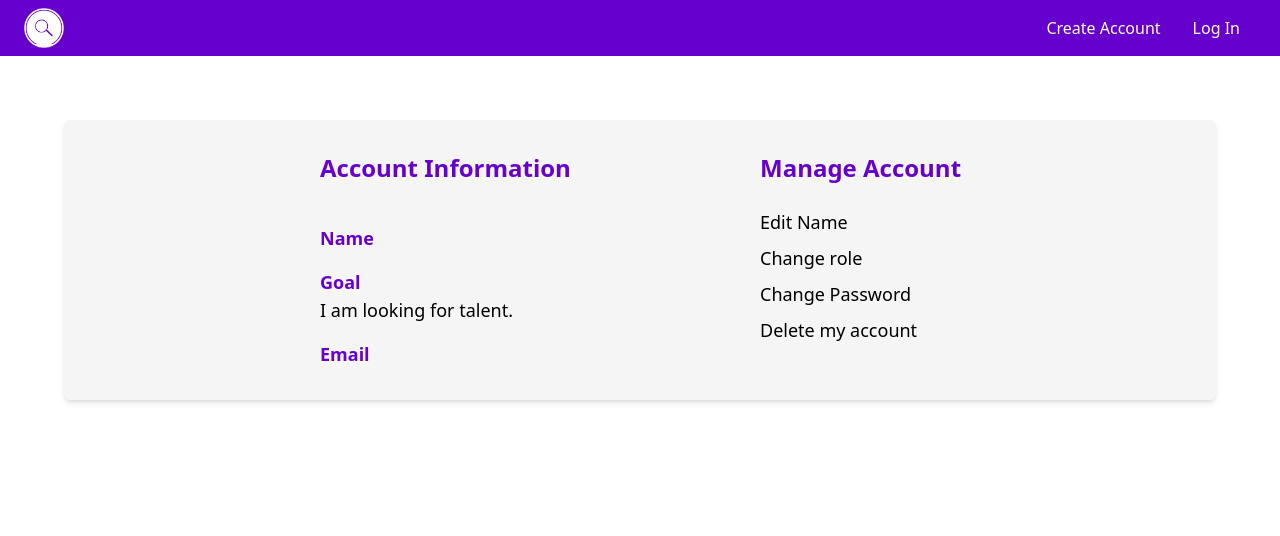
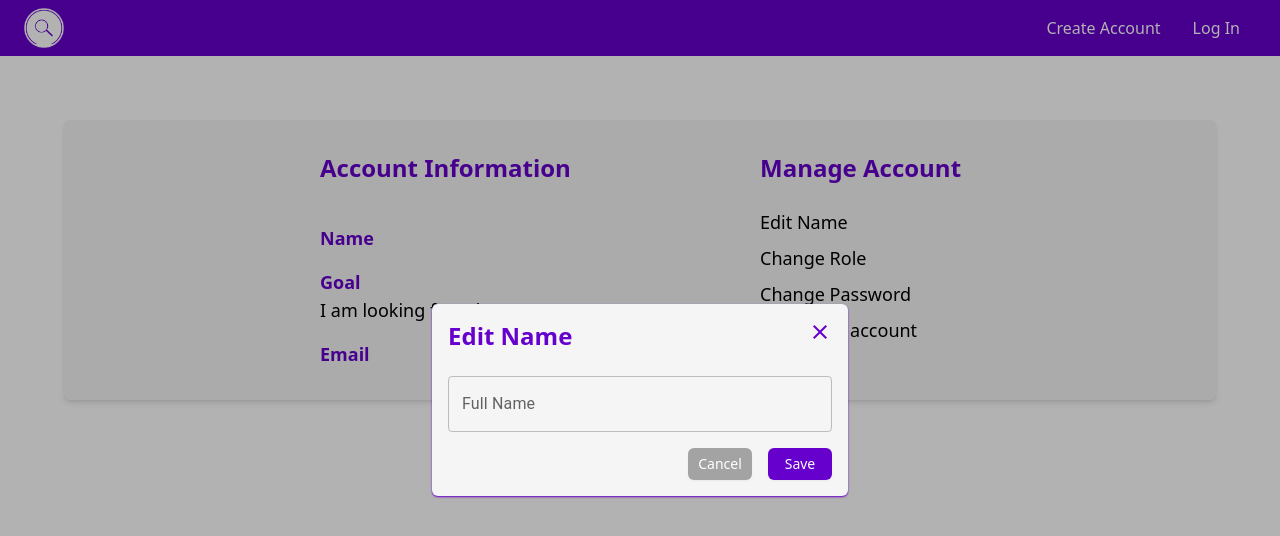
Before and after one commit to AndressaSRodrigues/CODSOFT, a React (Vite) app in the folder job_board/frontend/: page /profile/1 in a window 1280 px wide. Both pictures are taken after a click on the element "Edit Name". Shown: the top 536 px of the page. Built offline with nearby package versions, Linux system fonts and the light colour scheme.

Commit message:
Added reusable modal and EditNameModal

```diff
--- a/job_board/frontend/src/components/Profile/DeleteUserModal.tsx
+++ b/job_board/frontend/src/components/Profile/DeleteUserModal.tsx
@@ -1,13 +1,9 @@
 import { Link } from 'react-router-dom';
 import { useState } from 'react';
 import { useAuth } from '../../context/AuthContext';
+import { ModalProps } from '../../interfaces/ModalProps';
 import { deleteUserByEmail } from '../../services/users';
-import CloseIcon from '@mui/icons-material/Close';
-
-interface ModalProps {
-    open: boolean;
-    onClose: () => void;
-}
+import Modal from '../Shared/Modal';
 
 function DeleteUserModal({ open, onClose }: ModalProps) {
     const { token, userEmail } = useAuth();
@@ -26,44 +22,13 @@ function DeleteUserModal({ open, onClose }: ModalProps) {
         }
     };
 
-    const modalStyle = `
-        w-fit
-        h-fit
-        absolute
-        top-1/2
-        left-1/2
-        transform -translate-x-1/2 -translate-y-1/2
-        w-400
-        bg-neutral-100
-        border-black
-        shadow-sm
-        shadow-primary
-        rounded-md
-        p-4
-        backdrop-filter backdrop-blur-sm
-        pointer-events-auto
-    `;
-
-    const backdropStyle = `
-        fixed
-        inset-0
-        bg-black
-        opacity-30
-        pointer-events-none
-    `;
-
     return (
         <div>
             {open && (
                 <>
-                    <div className={backdropStyle}></div>
-                    <div className={modalStyle}>
+                    <Modal title='Delete Account' open={open} onClose={onClose}>
                     {!successMessage && (
                         <>
-                                <div className="flex flex-row justify-between">
-                                    <h1 className="text-primary text-2xl font-bold mb-6">Delete Account</h1>
-                                    <CloseIcon className="text-primary cursor-pointer" onClick={onClose} />
-                                </div>
                             <div className='flex flex-col justify-start'>
                                 <span className="text-lg mb-4">Are you sure you want to delete your account?</span>
                                 <span className="text-sm mb-4">This action is permanent and all your applications will be lost.</span>
@@ -89,7 +54,7 @@ function DeleteUserModal({ open, onClose }: ModalProps) {
                             <button className='w-16 h-8 p-1 bg-primary rounded-md shadow-sm text-sm text-white'><Link to={'/'}>Close</Link></button>
                         </div>
                     )}
-                    </div>
+                    </Modal>
                 </>
             )}
         </div>
--- /dev/null
+++ b/job_board/frontend/src/components/Profile/EditNameModal.tsx
@@ -0,0 +1,85 @@
+import { useState } from "react";
+import { useForm, Controller } from 'react-hook-form';
+import { FormControl, Stack, TextField } from "@mui/material";
+import Modal from "../Shared/Modal";
+import { ModalProps } from "../../interfaces/ModalProps";
+import { updateUserInfo } from "../../services/users";
+import { useAuth } from "../../context/AuthContext";
+
+type FormData = {
+    name: string;
+};
+
+function EditNameModal({ open, onClose }: ModalProps) {
+    const { token, userEmail } = useAuth();
+    const [successMessage, setSuccessMessage] = useState<boolean>(false);
+
+    const { handleSubmit, control } = useForm<FormData>({
+        defaultValues: {
+            name: '',
+        },
+    });
+
+    const onSubmit = async (data: FormData) => {
+        try {
+            const response = await updateUserInfo(token, userEmail, data)
+            console.log(response)
+            setSuccessMessage(true);
+        } catch (error) {
+            console.log(error);
+        }
+    };
+
+    return (
+        <div>
+            {open && (
+                <>
+                    <Modal title='Edit Name' open={open} onClose={onClose}>
+                        {!successMessage && (
+                            <>
+                                <div className='flex flex-col justify-start'>
+                                    <form onSubmit={handleSubmit(onSubmit)}>
+                                        <FormControl>
+                                            <Stack spacing={2} className='w-72 lg:w-96'>
+                                                <Controller
+                                                    name="name"
+                                                    control={control}
+                                                    render={({ field }) => (
+                                                        <TextField
+                                                            label="Full Name"
+                                                            type="text"
+                                                            {...field}
+                                                        />
+                                                    )}
+                                                />
+                                            </Stack>
+                                        </FormControl>
+                                        <div className='flex flex-row items-end justify-end gap-4 mt-4'>
+                                            <button
+                                                onClick={onClose}
+                                                className='w-16 h-8 p-1 bg-neutral-400 rounded-md shadow-sm text-sm text-white'>
+                                                Cancel
+                                            </button>
+                                            <button
+                                                type="submit"
+                                                className='w-16 h-8 p-1 bg-primary rounded-md shadow-sm text-sm text-white'>
+                                                Save
+                                            </button>
+                                        </div>
+                                    </form>
+                                </div>
+                            </>
+                        )}
+                        {successMessage && (
+                            <div className='flex flex-col items-center justify-center gap-4 p-4'>
+                                <span className='text-lg'>Your name has been edited.</span>
+                            </div>
+                        )}
+                    </Modal>
+                </>
+            )}
+        </div>
+    );
+}
+
+export default EditNameModal
--- a/job_board/frontend/src/components/Profile/ManageUserInformation.tsx
+++ b/job_board/frontend/src/components/Profile/ManageUserInformation.tsx
@@ -1,12 +1,43 @@
-import { useState } from "react";
+import { useReducer } from "react";
 import DeleteUserModal from "./DeleteUserModal";
+import EditNameModal from "./EditNameModal";
+
+const OPEN_MODAL = "OPEN_MODAL";
+const CLOSE_MODAL = "CLOSE_MODAL";
+
+type ModalAction = {
+  type: typeof OPEN_MODAL | typeof CLOSE_MODAL;
+  modalName: string;
+};
+
+const modalReducer = (state: Record<string, boolean>, action: ModalAction): Record<string, boolean> => {
+  switch (action.type) {
+    case OPEN_MODAL:
+      return { ...state, [action.modalName]: true };
+    case CLOSE_MODAL:
+      return { ...state, [action.modalName]: false };
+    default:
+      return state;
+  }
+};
 
 function ManageUserInformation() {
-    const [isDeleteModalOpen, setIsDeleteModalOpen] = useState<boolean>(false);
+  const initialModalState = {
+    isDeleteModalOpen: false,
+    isEditNameModalOpen: false,
+    isChangeRoleModalOpen: false,
+    isChangePasswordModalOpen: false,
+  };
 
-    const handleOpenDeleteModal = () => setIsDeleteModalOpen(true);
+  const [modalState, dispatchModal] = useReducer(modalReducer, initialModalState);
 
-    const handleCloseDeleteModal = () => setIsDeleteModalOpen(false);
+  const handleOpenModal = (modalName: string) => {
+    dispatchModal({ type: OPEN_MODAL, modalName });
+  };
+
+  const handleCloseModal = (modalName: string) => {
+    dispatchModal({ type: CLOSE_MODAL, modalName });
+  };
 
   const hoverStyle = 'cursor-pointer hover:bg-primary hover:text-white hover:rounded-md hover:px-2';
 
@@ -14,18 +45,23 @@ function ManageUserInformation() {
     <>
       <div className="w-full flex flex-col items-start justify-start text-md gap-2 lg:text-lg lg:my-4">
         <h1 className="text-primary text-2xl font-bold mb-4">Manage Account</h1>
-                <span className={hoverStyle}>Edit Name</span>
-                <span className={hoverStyle}>Change role</span>
-                <span className={hoverStyle}>Change Password</span>
-                <span
-                    onClick={handleOpenDeleteModal}
-                    className={hoverStyle}>
+        <span onClick={() => handleOpenModal("isEditNameModalOpen")} className={hoverStyle}>
+          Edit Name
+        </span>
+        <span onClick={() => handleOpenModal("isChangeRoleModalOpen")} className={hoverStyle}>
+          Change Role
+        </span>
+        <span onClick={() => handleOpenModal("isChangePasswordModalOpen")} className={hoverStyle}>
+          Change Password
+        </span>
+        <span onClick={() => handleOpenModal("isDeleteModalOpen")} className={hoverStyle}>
           Delete my account
         </span>
       </div>
-            {isDeleteModalOpen && <DeleteUserModal open={isDeleteModalOpen} onClose={handleCloseDeleteModal} />}
+      {modalState.isDeleteModalOpen && <DeleteUserModal open={true} onClose={() => handleCloseModal("isDeleteModalOpen")} />}
+      {modalState.isEditNameModalOpen && <EditNameModal open={true} onClose={() => handleCloseModal("isEditNameModalOpen")}/> }
     </>
-    )
+  );
 }
 
-export default ManageUserInformation
+export default ManageUserInformation;
--- /dev/null
+++ b/job_board/frontend/src/components/Shared/Modal.tsx
@@ -0,0 +1,50 @@
+import React from 'react';
+import { ModalProps } from '../../interfaces/ModalProps';
+import CloseIcon from '@mui/icons-material/Close';
+
+const Modal: React.FC<ModalProps> = ({ title, open, onClose, children }) => {
+    const modalStyle = `
+    w-fit
+    h-fit
+    absolute
+    top-1/2
+    left-1/2
+    transform -translate-x-1/2 -translate-y-1/2
+    w-400
+    bg-neutral-100
+    border-black
+    shadow-sm
+    shadow-primary
+    rounded-md
+    p-4
+    backdrop-filter backdrop-blur-sm
+    pointer-events-auto
+  `;
+
+    const backdropStyle = `
+    fixed
+    inset-0
+    bg-black
+    opacity-30
+    pointer-events-none
+  `;
+
+    return (
+        <>
+            {open && (
+                <>
+                    <div className={backdropStyle}></div>
+                    <div className={modalStyle}>
+                        <div className="flex flex-row justify-between">
+                            <h1 className="text-primary text-2xl font-bold mb-6">{title}</h1>
+                            <CloseIcon className="text-primary cursor-pointer" onClick={onClose} />
+                        </div>
+                        {children}
+                    </div>
+                </>
+            )}
+        </>
+    );
+};
+
+export default Modal;
--- /dev/null
+++ b/job_board/frontend/src/interfaces/ModalProps.tsx
@@ -0,0 +1,6 @@
+export interface ModalProps {
+    title: string;
+    open: boolean;
+    onClose: () => void;
+    children: React.ReactNode;
+}
--- a/job_board/frontend/src/services/users.tsx
+++ b/job_board/frontend/src/services/users.tsx
@@ -8,7 +8,7 @@ export const deleteUserByEmail = async (token: string, userEmail: string): Promi
         headers: {
             'Content-Type': 'application/json',
             'Authorization': `Bearer ${token}`
-        },
+        }
     })
         .then((response) => {
             return response.json();
@@ -17,3 +17,20 @@ export const deleteUserByEmail = async (token: string, userEmail: string): Promi
             throw new Error();
         });
 };
+
+export const updateUserInfo = async (token: string, userEmail: string, data: object): Promise<User> => {
+    return fetch(`${URL}user/${userEmail}`, {
+        method: 'PATCH',
+        headers: {
+            'Content-Type': 'application/json',
+            'Authorization': `Bearer ${token}`
+        },
+        body: JSON.stringify(data)
+    })
+        .then((response) => {
+            return response.json();
+        })
+        .catch(() => {
+            throw new Error();
+        });
+};
```
Lines whose indentation alone changed are shown as unchanged.
